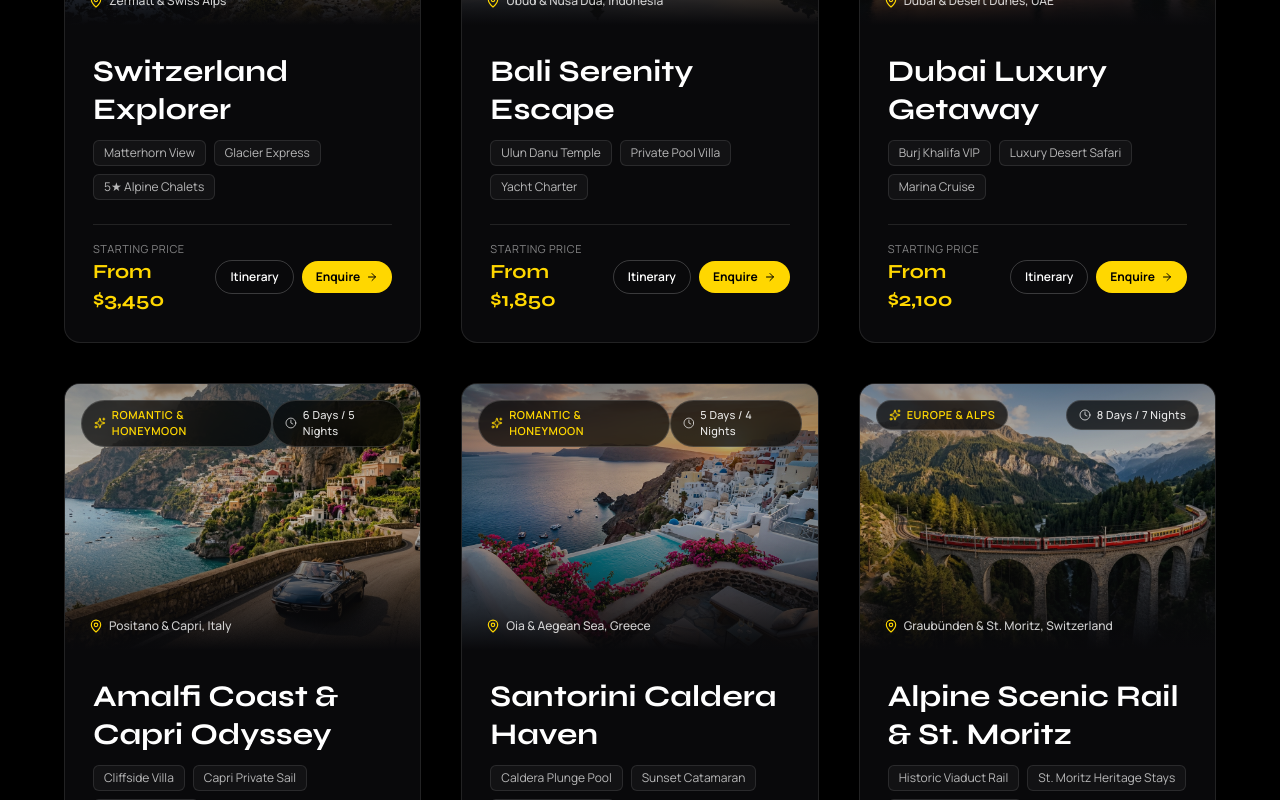
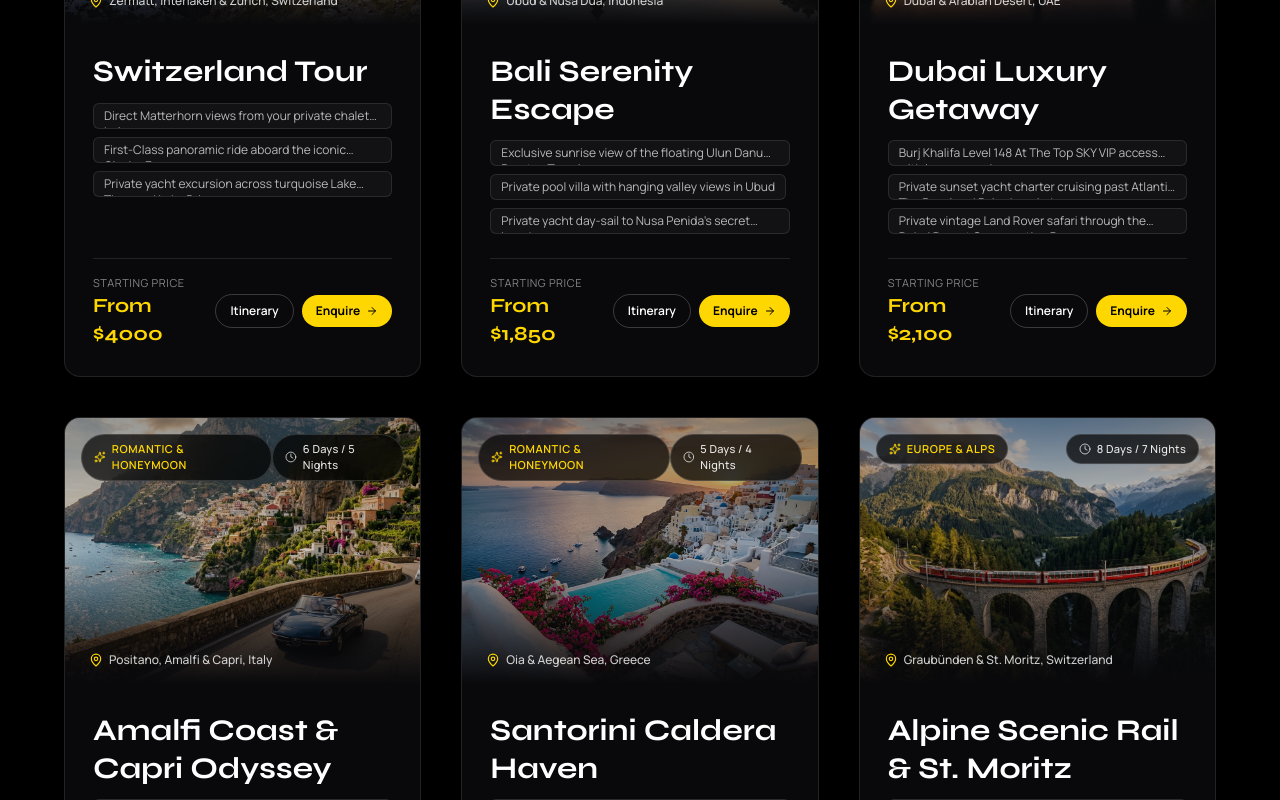
Before and after one commit to hemanthsudhan27-ship-it/joshy-travels, a Next.js app: page /packages in a window 1280 px wide. Shown: the part 1300-2100 px from the top of the page. Built offline with nearby package versions, Linux system fonts and the light colour scheme.

Commit message:
fix(packages): dynamically fetch and render packages catalog and featured cards from packages.json

```diff
--- a/src/components/home/FeaturedPackages.tsx
+++ b/src/components/home/FeaturedPackages.tsx
@@ -1,44 +1,31 @@
+"use client";
+
+import { useState, useEffect } from "react";
 import Image from "next/image";
 import Link from "next/link";
 import { ArrowRight } from "lucide-react";
-
-interface PackageCardData {
-  id: string;
-  slug: string;
-  title: string;
-  duration: string;
-  image: string;
-  alt: string;
-}
-
-const featuredPackages: PackageCardData[] = [
-  {
-    id: "bali",
-    slug: "bali-escape",
-    title: "Bali Escape",
-    duration: "5 Days / 4 Nights",
-    image: "/images/packages/bali-hd.jpg",
-    alt: "Bali Escape - Ulun Danu Beratan Water Temple",
-  },
-  {
-    id: "switzerland",
-    slug: "switzerland-explorer",
-    title: "Switzerland Explorer",
-    duration: "7 Days / 6 Nights",
-    image: "/images/packages/switzerland-hd.jpg",
-    alt: "Switzerland Explorer - Matterhorn Alpine Peak",
-  },
-  {
-    id: "dubai",
-    slug: "dubai-getaway",
-    title: "Dubai Getaway",
-    duration: "4 Days / 3 Nights",
-    image: "/images/packages/dubai-hd.jpg",
-    alt: "Dubai Getaway - Burj Khalifa and Skyline",
-  },
-];
+import { packagesData, type PackageDetail } from "@/data/packagesData";
 
 export default function FeaturedPackages() {
+  const [packages, setPackages] = useState<PackageDetail[]>(packagesData.slice(0, 3));
+
+  useEffect(() => {
+    async function loadFresh() {
+      try {
+        const res = await fetch("/api/admin/packages");
+        if (res.ok) {
+          const json = await res.json();
+          if (json.items && Array.isArray(json.items) && json.items.length > 0) {
+            setPackages(json.items.slice(0, 3));
+          }
+        }
+      } catch {
+        // Fallback
+      }
+    }
+    loadFresh();
+  }, []);
+
   return (
     <section className="relative z-10 bg-black py-20 sm:py-28">
       <div className="max-w-[1400px] mx-auto px-6 sm:px-10 lg:px-16">
@@ -65,7 +52,10 @@ export default function FeaturedPackages() {
 
         {/* 3 Packages Grid */}
         <div className="grid grid-cols-1 md:grid-cols-3 gap-6 sm:gap-8">
-          {featuredPackages.map((pkg) => (
+          {packages.map((pkg) => {
+            const displayImage = pkg.heroImage || (pkg as any).image || "/images/packages/switzerland-hd.jpg";
+
+            return (
               <Link
                 key={pkg.id}
                 href={`/packages/${pkg.slug}`}
@@ -73,8 +63,8 @@ export default function FeaturedPackages() {
               >
                 {/* Background Photography */}
                 <Image
-                src={pkg.image}
-                alt={pkg.alt}
+                  src={displayImage}
+                  alt={pkg.title}
                   fill
                   sizes="(max-width: 768px) 100vw, (max-width: 1200px) 33vw, 420px"
                   className="object-cover transition-transform duration-700 ease-out group-hover:scale-105"
@@ -100,7 +90,8 @@ export default function FeaturedPackages() {
                   </div>
                 </div>
               </Link>
-          ))}
+            );
+          })}
         </div>
       </div>
     </section>
--- a/src/components/packages/PackagesCatalog.tsx
+++ b/src/components/packages/PackagesCatalog.tsx
@@ -1,97 +1,12 @@
 "use client";
 
-import { useState } from "react";
+import { useState, useEffect } from "react";
 import Image from "next/image";
 import Link from "next/link";
 import { ArrowRight, Clock, MapPin, Sparkles } from "lucide-react";
+import { packagesData, type PackageDetail } from "@/data/packagesData";
 
-export interface PackageItem {
-  id: string;
-  slug: string;
-  title: string;
-  destination: string;
-  duration: string;
-  category: "all" | "europe" | "tropical" | "middle-east" | "honeymoon";
-  categoryLabel: string;
-  price: string;
-  image: string;
-  highlights: string[];
-}
-
-export const packagesCatalogData: PackageItem[] = [
-  {
-    id: "switzerland",
-    slug: "switzerland-explorer",
-    title: "Switzerland Explorer",
-    destination: "Zermatt & Swiss Alps",
-    duration: "7 Days / 6 Nights",
-    category: "europe",
-    categoryLabel: "Europe & Alps",
-    price: "From $3,450",
-    image: "/images/packages/switzerland-hd.jpg",
-    highlights: ["Matterhorn View", "Glacier Express", "5★ Alpine Chalets"],
-  },
-  {
-    id: "bali",
-    slug: "bali-escape",
-    title: "Bali Serenity Escape",
-    destination: "Ubud & Nusa Dua, Indonesia",
-    duration: "5 Days / 4 Nights",
-    category: "tropical",
-    categoryLabel: "Tropical & Islands",
-    price: "From $1,850",
-    image: "/images/packages/bali-hd.jpg",
-    highlights: ["Ulun Danu Temple", "Private Pool Villa", "Yacht Charter"],
-  },
-  {
-    id: "dubai",
-    slug: "dubai-getaway",
-    title: "Dubai Luxury Getaway",
-    destination: "Dubai & Desert Dunes, UAE",
-    duration: "4 Days / 3 Nights",
-    category: "middle-east",
-    categoryLabel: "Middle East & Wonders",
-    price: "From $2,100",
-    image: "/images/packages/dubai-hd.jpg",
-    highlights: ["Burj Khalifa VIP", "Luxury Desert Safari", "Marina Cruise"],
-  },
-  {
-    id: "amalfi",
-    slug: "amalfi-coast-odyssey",
-    title: "Amalfi Coast & Capri Odyssey",
-    destination: "Positano & Capri, Italy",
-    duration: "6 Days / 5 Nights",
-    category: "honeymoon",
-    categoryLabel: "Romantic & Honeymoon",
-    price: "From $3,800",
-    image: "/images/about/amalfi-hd.jpg",
-    highlights: ["Cliffside Villa", "Capri Private Sail", "Michelin Dining"],
-  },
-  {
-    id: "santorini",
-    slug: "santorini-caldera-haven",
-    title: "Santorini Caldera Haven",
-    destination: "Oia & Aegean Sea, Greece",
-    duration: "5 Days / 4 Nights",
-    category: "honeymoon",
-    categoryLabel: "Romantic & Honeymoon",
-    price: "From $2,950",
-    image: "/images/packages/santorini-hd.jpg",
-    highlights: ["Caldera Plunge Pool", "Sunset Catamaran", "Volcanic Vineyards"],
-  },
-  {
-    id: "alpine-rail",
-    slug: "alpine-scenic-rail",
-    title: "Alpine Scenic Rail & St. Moritz",
-    destination: "Graubünden & St. Moritz, Switzerland",
-    duration: "8 Days / 7 Nights",
-    category: "europe",
-    categoryLabel: "Europe & Alps",
-    price: "From $4,200",
-    image: "/images/about/about-viaduct-hd.jpg",
-    highlights: ["Historic Viaduct Rail", "St. Moritz Heritage Stays", "Thermal Alpine Spas"],
-  },
-];
+export type PackageItem = PackageDetail;
 
 const filterCategories = [
   { key: "all", label: "All Collections" },
@@ -101,13 +16,34 @@ const filterCategories = [
   { key: "honeymoon", label: "Romantic Escapes" },
 ];
 
+export const packagesCatalogData: PackageDetail[] = packagesData;
+
 export default function PackagesCatalog() {
+  const [packages, setPackages] = useState<PackageDetail[]>(packagesData);
   const [activeFilter, setActiveFilter] = useState<string>("all");
+
+  // Revalidate client-side on mount so any new admin changes or new packages display immediately
+  useEffect(() => {
+    async function loadFreshPackages() {
+      try {
+        const res = await fetch("/api/admin/packages");
+        if (res.ok) {
+          const json = await res.json();
+          if (json.items && Array.isArray(json.items) && json.items.length > 0) {
+            setPackages(json.items);
+          }
+        }
+      } catch {
+        // Fallback to initial packagesData
+      }
+    }
+    loadFreshPackages();
+  }, []);
 
   const filteredPackages =
     activeFilter === "all"
-      ? packagesCatalogData
-      : packagesCatalogData.filter((pkg) => pkg.category === activeFilter);
+      ? packages
+      : packages.filter((pkg) => pkg.category === activeFilter);
 
   const getWhatsappUrl = (title: string, duration: string) => {
     const msg = encodeURIComponent(
@@ -142,7 +78,11 @@ export default function PackagesCatalog() {
 
         {/* Packages Grid: 3 Columns on Desktop, 2 on Tablet, 1 on Mobile */}
         <div className="grid grid-cols-1 md:grid-cols-2 lg:grid-cols-3 gap-8 sm:gap-10">
-          {filteredPackages.map((pkg) => (
+          {filteredPackages.map((pkg) => {
+            const displayImage = pkg.heroImage || (pkg as any).image || "/images/packages/switzerland-hd.jpg";
+            const displayPrice = pkg.price?.startsWith("From ") ? pkg.price : `From ${pkg.price}`;
+
+            return (
               <div
                 key={pkg.id}
                 className="group relative rounded-2xl overflow-hidden bg-zinc-950 border border-white/10 hover:border-gold/50 shadow-2xl transition-all duration-500 hover:-translate-y-1.5 flex flex-col justify-between"
@@ -150,7 +90,7 @@ export default function PackagesCatalog() {
                 {/* Image & Header Container */}
                 <Link href={`/packages/${pkg.slug}`} className="block relative aspect-[4/3] w-full overflow-hidden">
                   <Image
-                  src={pkg.image}
+                    src={displayImage}
                     alt={pkg.title}
                     fill
                     sizes="(max-width: 768px) 100vw, (max-width: 1200px) 50vw, 420px"
@@ -164,7 +104,7 @@ export default function PackagesCatalog() {
                   <div className="absolute top-4 left-4 right-4 flex items-center justify-between z-10">
                     <span className="inline-flex items-center gap-1.5 px-3 py-1.5 rounded-full bg-black/70 backdrop-blur-md border border-white/15 text-[11px] font-semibold tracking-wider uppercase text-gold">
                       <Sparkles className="w-3 h-3 text-gold" />
-                    {pkg.categoryLabel}
+                      {pkg.categoryLabel || pkg.category}
                     </span>
 
                     <span className="inline-flex items-center gap-1.5 px-3 py-1.5 rounded-full bg-black/70 backdrop-blur-md border border-white/15 text-[11px] font-medium tracking-wide text-white/90">
@@ -176,7 +116,7 @@ export default function PackagesCatalog() {
                   {/* Destination Kicker on bottom of image */}
                   <div className="absolute bottom-4 left-6 z-10 flex items-center gap-1.5 text-xs text-white/80 font-medium">
                     <MapPin className="w-3.5 h-3.5 text-gold" />
-                  <span>{pkg.destination}</span>
+                    <span className="truncate max-w-[280px]">{pkg.destination}</span>
                   </div>
                 </Link>
 
@@ -190,16 +130,18 @@ export default function PackagesCatalog() {
                     </Link>
 
                     {/* Highlights Badges */}
+                    {pkg.highlights && pkg.highlights.length > 0 && (
                       <div className="flex flex-wrap gap-2 mb-6">
-                    {pkg.highlights.map((item) => (
+                        {pkg.highlights.slice(0, 3).map((item, idx) => (
                           <span
-                        key={item}
-                        className="text-xs px-2.5 py-1 rounded-md bg-white/[0.04] border border-white/10 text-white/70 font-normal"
+                            key={idx}
+                            className="text-xs px-2.5 py-1 rounded-md bg-white/[0.04] border border-white/10 text-white/70 font-normal line-clamp-1"
                           >
                             {item}
                           </span>
                         ))}
                       </div>
+                    )}
                   </div>
 
                   {/* Bottom Row: Price + Actions */}
@@ -209,7 +151,7 @@ export default function PackagesCatalog() {
                         Starting Price
                       </span>
                       <span className="font-display font-bold text-lg sm:text-xl text-gold">
-                      {pkg.price}
+                        {displayPrice}
                       </span>
                     </div>
 
@@ -233,7 +175,8 @@ export default function PackagesCatalog() {
                   </div>
                 </div>
               </div>
-          ))}
+            );
+          })}
         </div>
       </div>
     </section>
```
Lines whose indentation alone changed are shown as unchanged.
